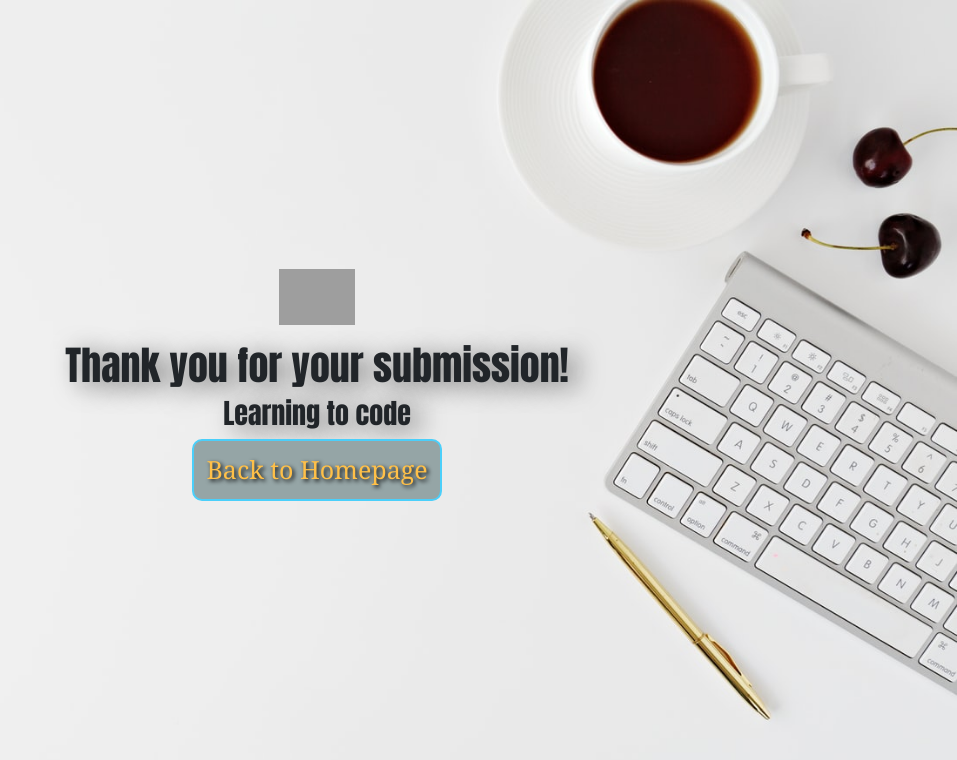
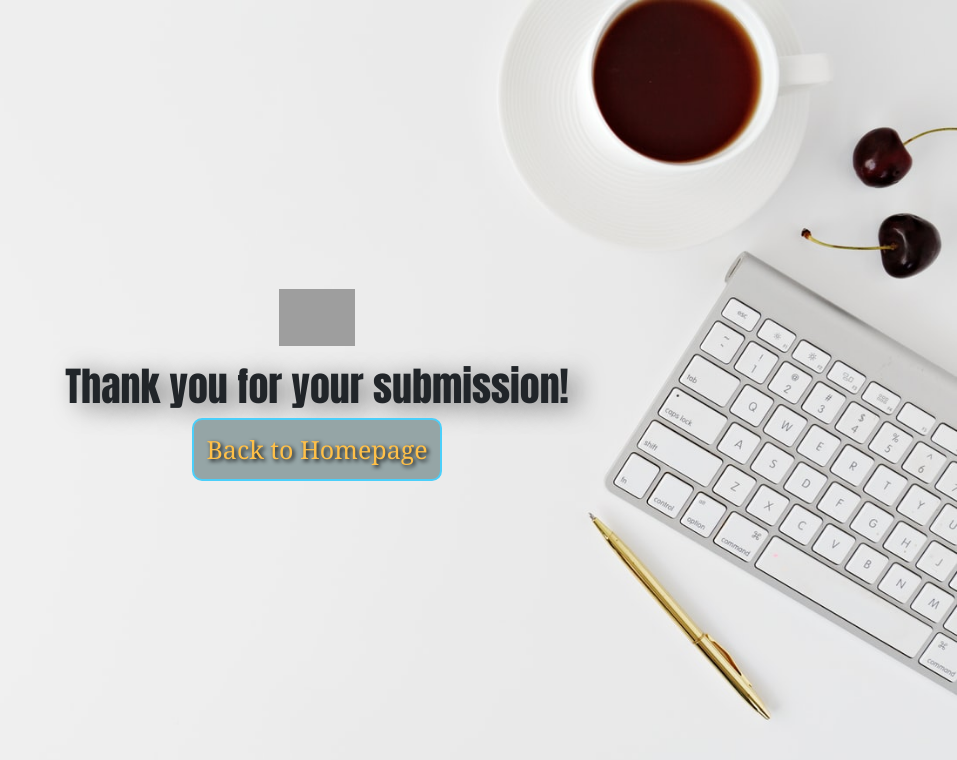
Before and after one commit to David-Irving/Portfolio, a plain HTML site: page thankyou.html in a window 1280 px wide. Shown: the whole page, without its empty margins (323-1280 px from the left). Drawn offline with nearby package versions, Linux system fonts and the light colour scheme; grey boxes are pictures that could not be loaded.

Commit message:
portfolio update

```diff
--- a/thankyou.html
+++ b/thankyou.html
@@ -17,7 +17,7 @@
         <div class="header-info">
             <img src="./Images/profile.jpg" alt="profile_picture">
             <h1>Thank you for your submission!</h1>
-            <h3>Learning to code</h3>
+            <h3> </h3>
             <button type="button" class="btn"><a href="./index.html">Back to Homepage</a></button>        </div>
     </header>
 </body>
```
